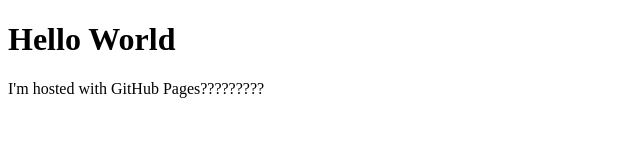
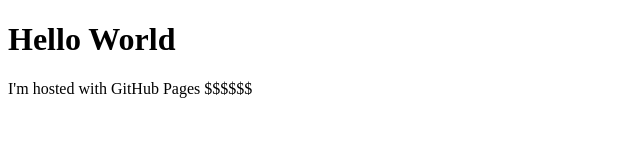
Before and after one commit to bsvmelo/bsvmelo.github.io, a plain HTML site: page index.html in a window 1280 px wide. Shown: the full height of the page, 0-640 px from the left. Drawn offline with Linux system fonts and the light colour scheme.

Commit message:
Add files via upload

```diff
--- a/index.html
+++ b/index.html
@@ -2,6 +2,7 @@
 <html>
 <body>
 <h1>Hello World</h1>
-<p>I'm hosted with GitHub Pages?????????</p>
+<p>I'm hosted with GitHub Pages $$$$$$</p>
+
 </body>
 </html>
```
